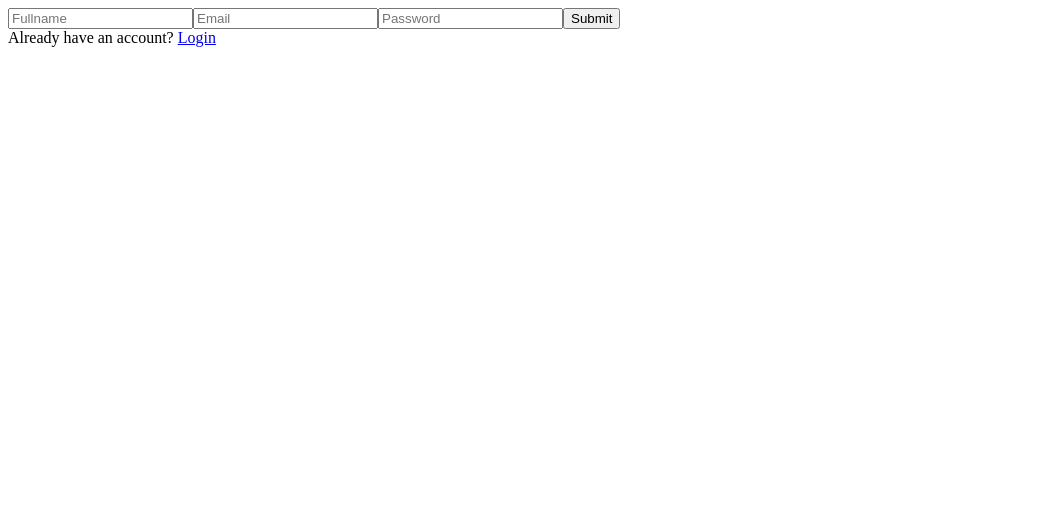
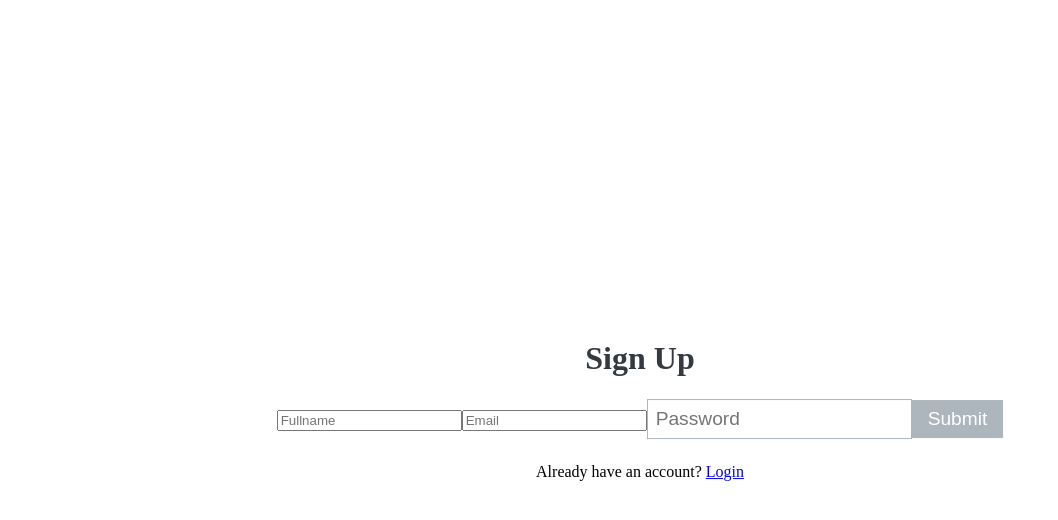
Before and after one commit to sean20020313/final, a React (Vite) app: page /Signup in a window 1280 px wide. Shown: the top 520 px of the page, without its empty margins (0-1058 px from the left). Built offline with nearby package versions, Linux system fonts and the light colour scheme.

Commit message:
finish css

```diff
--- a/src/App.css
+++ b/src/App.css
@@ -2,17 +2,18 @@
   text-align: center;
   margin: 0 auto;
   padding: 2rem;
-  background-color: #fff; /* 白色 */
-  width: 80%; /* 設置容器寬度 */
-  max-width: 980px; /* 最大寬度 */
-  position: absolute; /* 絕對定位 */
-  top: 50%; /* 上方位置為視窗高度的50% */
-  left: 50%; /* 左方位置為視窗寬度的50% */
-  transform: translate(-50%, -50%); /* 垂直水平居中 */
+  background-color: #fff;
+  width: 80%;
+  max-width: 980px;
+  position: absolute;
+  top: 50%;
+  left: 50%;
+  transform: translate(-50%, -50%);
 }
 
 h1 {
-  color: #343a40; /* 黑色 */
+  color: #343a40;
+  font-size: 2rem; /* 增大字体 */
 }
 
 .form {
@@ -20,16 +21,19 @@ h1 {
 }
 
 input[type="text"],
-input[type="number"] {
+input[type="number"],
+input[type="password"] {
   padding: 0.5rem;
   margin-bottom: 0.5rem;
-  border: 1px solid #adb5bd; /* 淺灰色 */
+  border: 1px solid #adb5bd;
+  font-size: 1.2rem; /* 增大输入框字体 */
 }
 
 input[type="text"]:focus,
-input[type="number"]:focus {
+input[type="number"]:focus,
+input[type="password"]:focus {
   outline: none;
-  border-color: #495057; /* 深灰色 */
+  border-color: #495057;
 }
 
 table {
@@ -41,41 +45,42 @@ table {
 
 th,
 td {
-  border: 1px solid #adb5bd; /* 淺灰色 */
+  border: 1px solid #adb5bd;
   padding: 8px;
 }
 
 th {
-  background-color: #343a40; /* 黑色 */
+  background-color: #343a40;
   color: #fff;
 }
 
 .btn {
-  background-color: #adb5bd; /* 淺灰色 */
+  background-color: #adb5bd;
   color: #fff;
   padding: 0.5rem 1rem;
   border: none;
   cursor: pointer;
+  font-size: 1.2rem; /* 增大按钮字体 */
 }
 
 .btn:hover {
-  background-color: #868e96; /* 深灰色 */
+  background-color: #868e96;
 }
 
 .btn-delete {
-  background-color: #adb5bd; /* 淺灰色 */
+  background-color: #adb5bd;
   color: #fff;
 }
 
 .btn-delete:hover {
-  background-color: #868e96; /* 深灰色 */
+  background-color: #868e96;
 }
 
 .btn-edit {
-  background-color: #adb5bd; /* 淺灰色 */
+  background-color: #adb5bd;
   color: #fff;
 }
 
 .btn-edit:hover {
-  background-color: #868e96; /* 深灰色 */
+  background-color: #868e96;
 }
--- a/src/pages/Login.jsx
+++ b/src/pages/Login.jsx
@@ -1,10 +1,10 @@
+// src/Login.jsx
 import React, { useState } from "react";
 import { supabase } from "../createClient";
-import { Link , useNavigate} from 'react-router-dom';
+import { Link, useNavigate } from 'react-router-dom';
 
 const Login = () => {
-  let navigate=useNavigate()
-
+  let navigate = useNavigate();
   const [formData, setFormData] = useState({
     email: '',
     password: ''
@@ -27,34 +27,32 @@ const Login = () => {
       if (error) {
         throw error;
       }
-      console.log(data)
-      navigate('./homepage')
-      //alert('Check your email for verification link');
+      navigate('/homepage');
     } catch (error) {
       alert(error.message);
     }
   }
 
   return (
-    <div>
-      <form onSubmit={handleSubmit}>
-
+    <div className="container">
+      <form onSubmit={handleSubmit} className="form">
+        <h1>Login</h1>
         <input
           placeholder="Email"
           name='email'
           onChange={handleChange}
+          value={formData.email}
         />
         <input
           placeholder="Password"
           name='password'
           type='password'
           onChange={handleChange}
+          value={formData.password}
         />
-        <button type="submit">
-          Submit
-        </button>
+        <button type="submit" className="btn">Submit</button>
       </form>
-      Already have an account? <Link to='/signup'>Sign Up</Link>
+      Don't have an account? <Link to='/signup'>Sign Up</Link>
     </div>
   );
 }
--- a/src/pages/SignUp.jsx
+++ b/src/pages/SignUp.jsx
@@ -1,6 +1,8 @@
+// src/SignUp.jsx
 import React, { useState } from "react";
 import { supabase } from "../createClient";
 import { Link } from 'react-router-dom';
+
 const SignUp = () => {
   const [formData, setFormData] = useState({
     fullname: '',
@@ -18,7 +20,7 @@ const SignUp = () => {
   async function handleSubmit(e) {
     e.preventDefault();
     try {
-      const { data, error } = await supabase.auth.signUp({
+      const { error } = await supabase.auth.signUp({
         email: formData.email,
         password: formData.password,
         options: {
@@ -37,27 +39,29 @@ const SignUp = () => {
   }
 
   return (
-    <div>
-      <form onSubmit={handleSubmit}>
+    <div className="container">
+      <form onSubmit={handleSubmit} className="form">
+        <h1>Sign Up</h1>
         <input
           placeholder="Fullname"
           name='fullname'
           onChange={handleChange}
+          value={formData.fullname}
         />
         <input
           placeholder="Email"
           name='email'
           onChange={handleChange}
+          value={formData.email}
         />
         <input
           placeholder="Password"
           name='password'
           type='password'
           onChange={handleChange}
+          value={formData.password}
         />
-        <button type="submit">
-          Submit
-        </button>
+        <button type="submit" className="btn">Submit</button>
       </form>
       Already have an account? <Link to='/'>Login</Link>
     </div>
```
